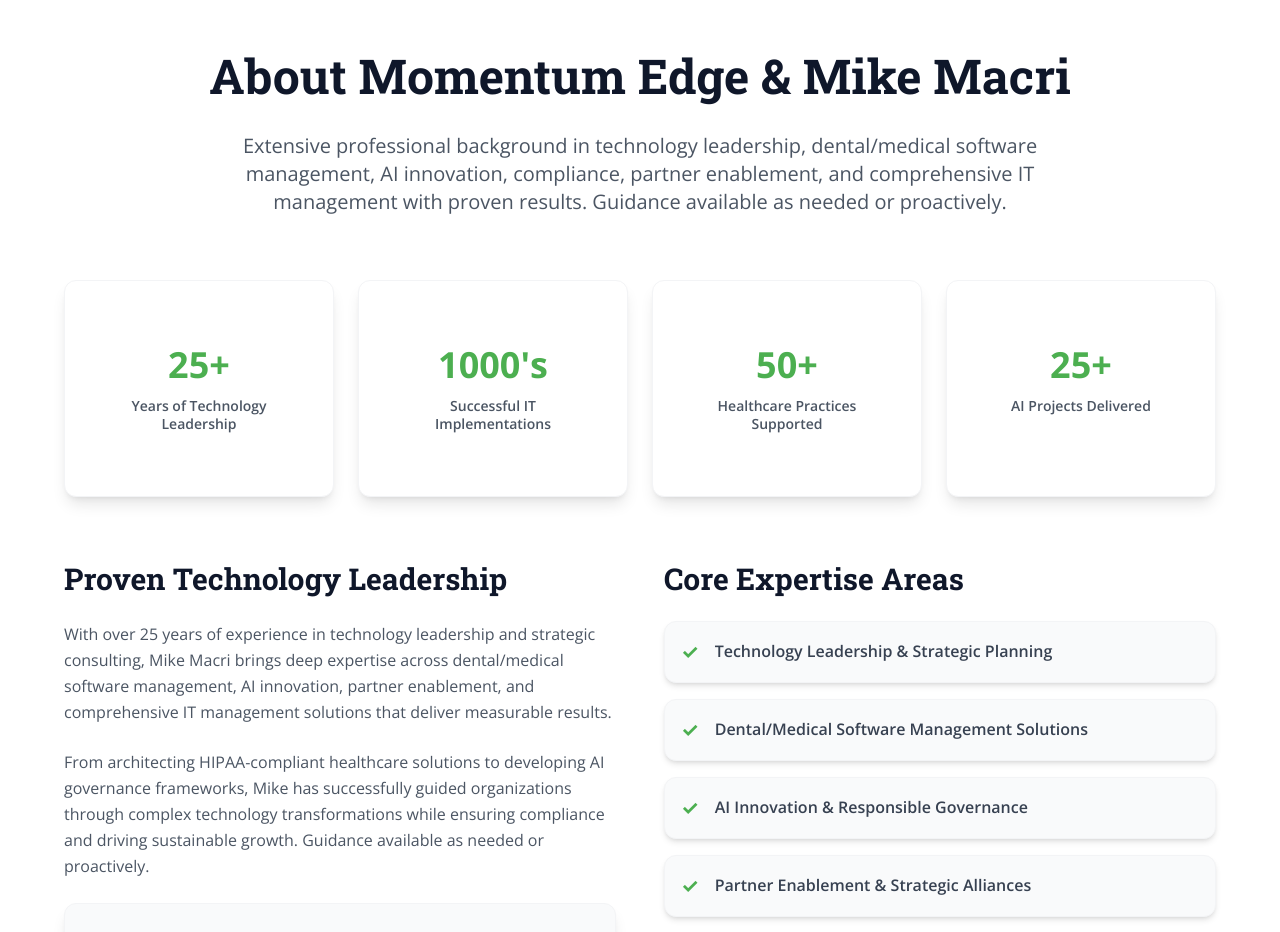
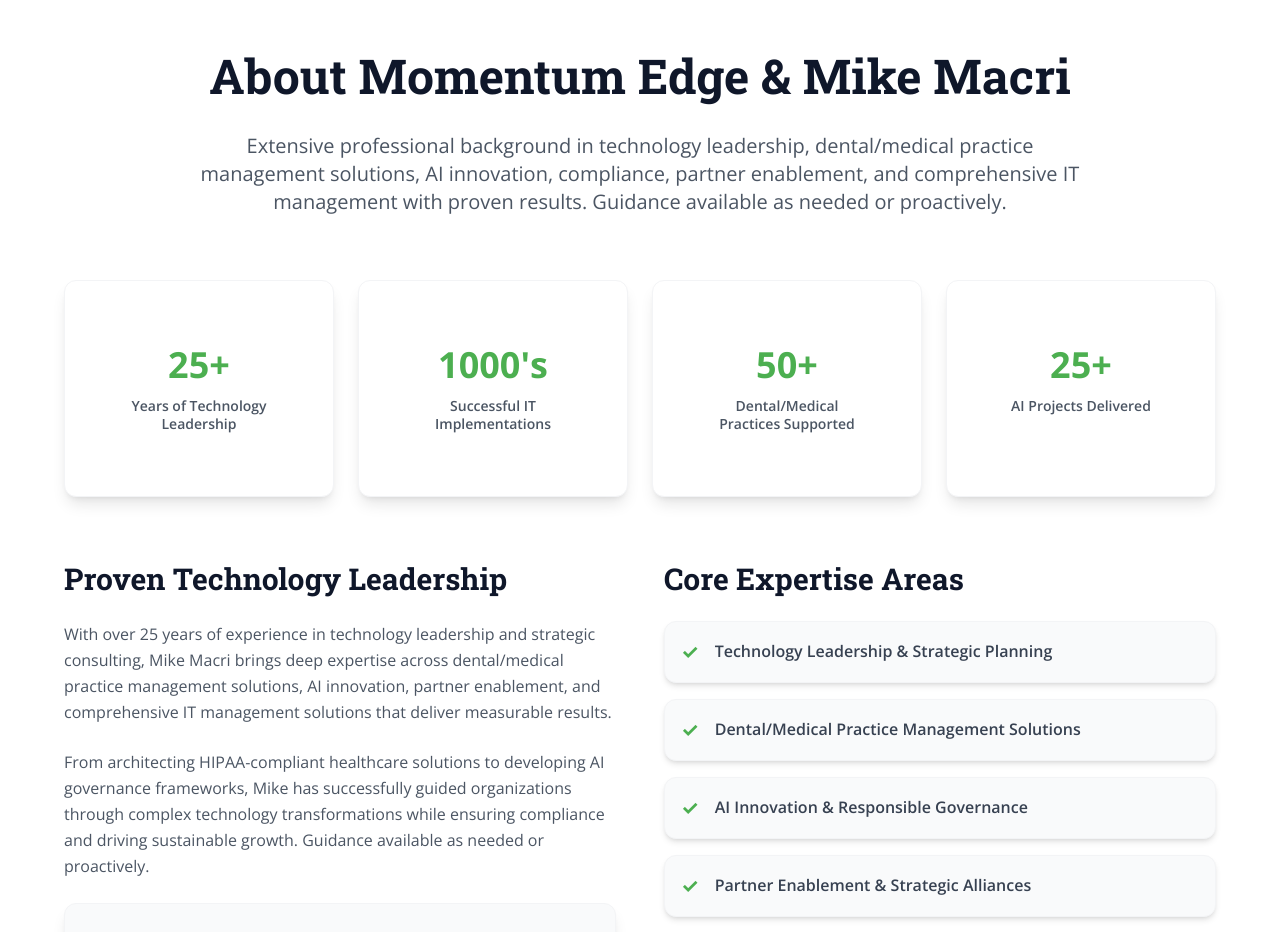
Before and after one commit to mmacri/momentum-edge-blueprint, a React (Vite) app: page /about in a window 1280 px wide. Shown: the part 300-1232 px from the top of the page. Built offline with nearby package versions, Linux system fonts and the light colour scheme.

Commit message:
Fix: Update About page content
The About page content was not updated as requested. This commit ensures the content reflects the user's specifications.

```diff
--- a/src/components/About.tsx
+++ b/src/components/About.tsx
@@ -5,13 +5,13 @@ const About = () => {
   const achievements = [
     { number: "25+", label: "Years of Technology Leadership" },
     { number: "1000's", label: "Successful IT Implementations" },
-    { number: "50+", label: "Healthcare Practices Supported" },
+    { number: "50+", label: "Dental/Medical Practices Supported" },
     { number: "25+", label: "AI Projects Delivered" }
   ];
 
   const expertise = [
     "Technology Leadership & Strategic Planning",
-    "Dental/Medical Software Management Solutions",
+    "Dental/Medical Practice Management Solutions",
     "AI Innovation & Responsible Governance",
     "Partner Enablement & Strategic Alliances",
     "Cybersecurity & Risk Management",
@@ -28,7 +28,7 @@ const About = () => {
               About Momentum Edge & Mike Macri
             </h2>
             <p className="text-lg lg:text-xl text-gray-600 max-w-4xl mx-auto leading-relaxed font-medium">
-              Extensive professional background in technology leadership, dental/medical software management,
+              Extensive professional background in technology leadership, dental/medical practice management solutions,
               AI innovation, compliance, partner enablement, and comprehensive IT management with proven results.
               Guidance available as needed or proactively.
             </p>
@@ -58,7 +58,7 @@ const About = () => {
               </h3>
               <p className="text-gray-600 mb-6 leading-relaxed font-medium">
                 With over 25 years of experience in technology leadership and strategic consulting,
-                Mike Macri brings deep expertise across dental/medical software management, AI innovation, partner enablement,
+                Mike Macri brings deep expertise across dental/medical practice management solutions, AI innovation, partner enablement,
                 and comprehensive IT management solutions that deliver measurable results.
               </p>
               <p className="text-gray-600 mb-6 leading-relaxed font-medium">
```
